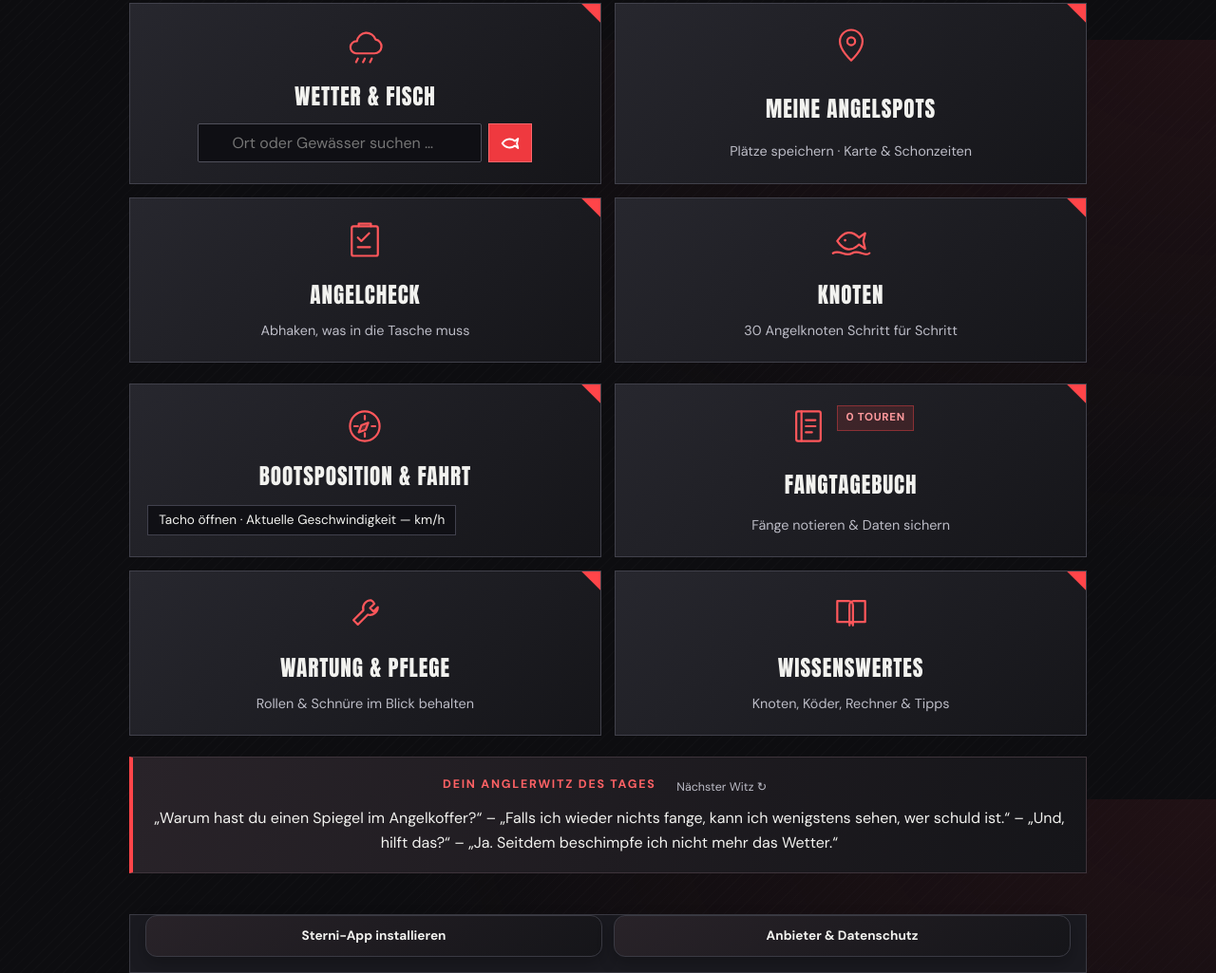
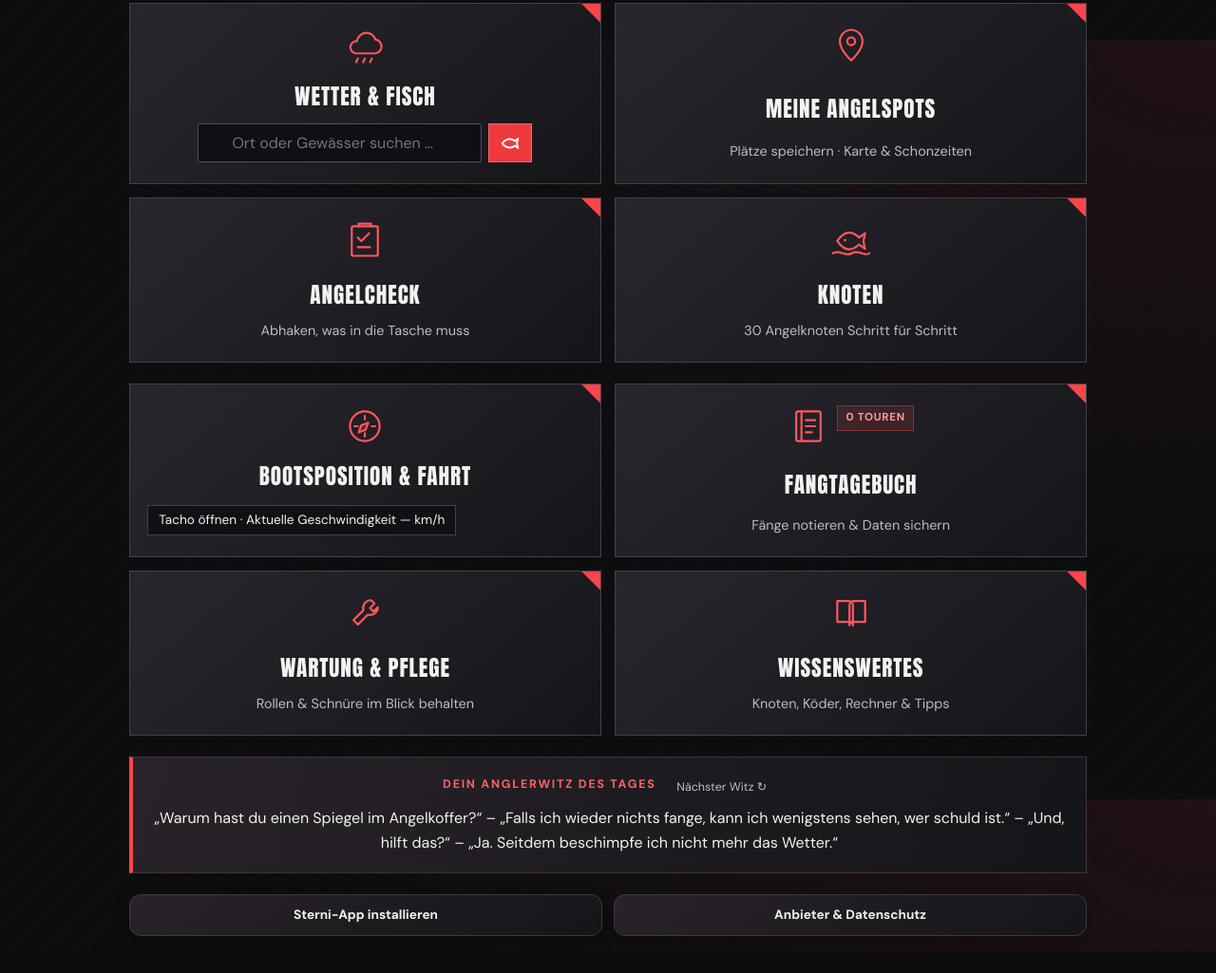
Before and after one commit to christianpaulsternberg-sketch/Sterni-APP, a plain HTML site: page index.html in a window 1280 px wide. Shown: the part 758-1783 px from the top of the page at 95% size. After the commit the page ends 1760 px from the top, so only its background shows below. Drawn offline with nearby package versions, Linux system fonts and the light colour scheme.

Commit message:
Entferne äußere Footer-Umfassung

```diff
--- a/index.html
+++ b/index.html
@@ -14,7 +14,7 @@
   <link href="https://fonts.googleapis.com/css2?family=DM+Sans:ital,opsz,wght@0,9..40,400..700;1,9..40,400..700&display=swap" rel="stylesheet">
   <link rel="stylesheet" href="https://unpkg.com/leaflet@1.9.4/dist/leaflet.css" crossorigin="">
   <link rel="stylesheet" href="style.css?v=knoten-neu-1">
-  <link rel="stylesheet" href="legal-footer.css?v=compact-2">
+  <link rel="stylesheet" href="legal-footer.css?v=separate-tiles-2">
   <link rel="stylesheet" href="quiz-live.css?v=duell-status-1">
   <link rel="stylesheet" href="responsive.css?v=compact-2">
 </head>
--- a/legal-footer.css
+++ b/legal-footer.css
@@ -3,6 +3,21 @@ footer.app-legal-footer {
   box-sizing: border-box;
   margin: 0 auto;
   padding: 0 var(--content-inset, 1rem) calc(1rem + env(safe-area-inset, 0px));
+  border: 0;
+  background: transparent;
+}
+/* Die frühere Startseiten-Kachelregel darf den gemeinsamen Footer nicht mehr umschließen. */
+.app-shell > footer.app-legal-footer {
+  width: min(100%, 1120px);
+  margin: 0 auto;
+  border: 0;
+  background: transparent;
+}
+.app-shell:has(#view-start.active) > footer.app-legal-footer,
+.app-shell:has(#view-start.active) > footer.app-legal-footer:hover,
+.app-shell:has(#view-start.active) > footer.app-legal-footer:focus-within {
+  width: min(100%, 1120px);
+  margin: 0 auto;
   border: 0;
   background: transparent;
 }
```
